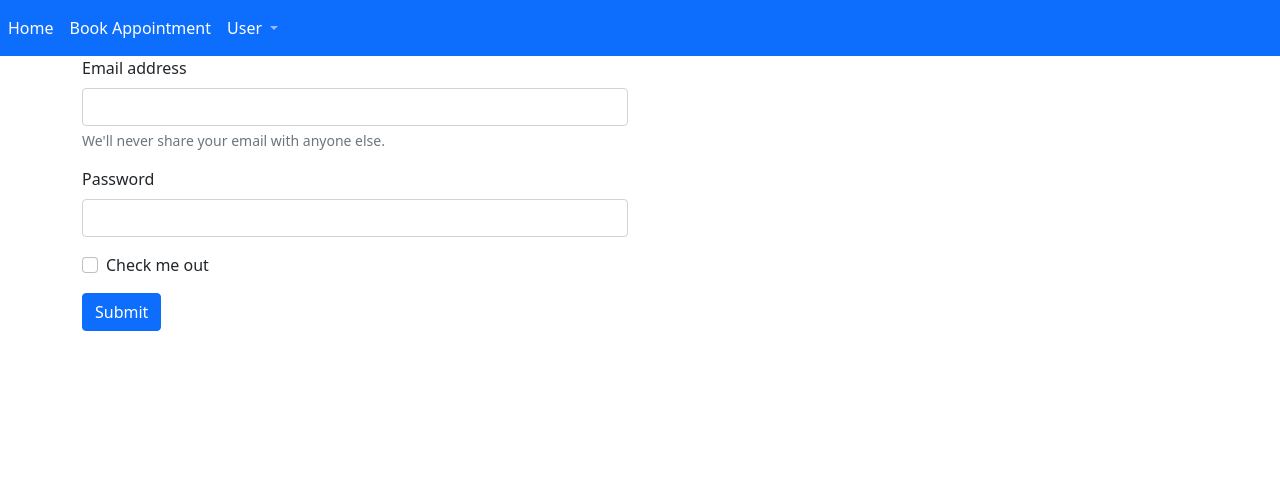
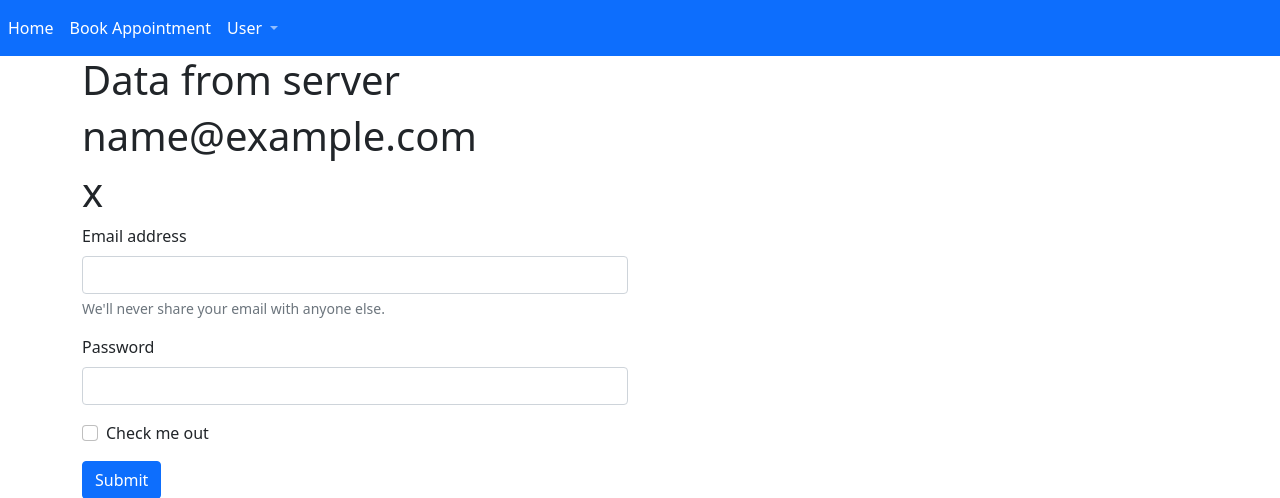
Before and after one commit to thapashishir/hospital-record-mgmt, a Flask app: template web_app/templates/add.html in a window 1280 px wide. Shown: the top 498 px of the page. Run offline with Flask 2, Linux system fonts and the light colour scheme; the template is opened without the code that fills it: most values are stand-ins (such as "Sample title", 1, 10 or a date in 2020); some libraries are stand-ins or nearby versions.

Commit message:
form handle in flask

```diff
--- a/web_app/templates/add.html
+++ b/web_app/templates/add.html
@@ -1,16 +1,19 @@
 {% extends "index.html" %}
 {% block content %}
 <div class="row">
+    <h1>Data from server</h1>
+    <h1>{{email}}</h1>
+    <h1>{{password}}</h1>
     <div class="col-md-6">
-        <form>
+        <form method="POST" action="/appointment/add">
             <div class="mb-3">
               <label for="exampleInputEmail1" class="form-label">Email address</label>
-              <input type="email" class="form-control" id="exampleInputEmail1" aria-describedby="emailHelp">
+              <input type="email" class="form-control" id="exampleInputEmail1" aria-describedby="emailHelp" name="email">
               <div id="emailHelp" class="form-text">We'll never share your email with anyone else.</div>
             </div>
             <div class="mb-3">
               <label for="exampleInputPassword1" class="form-label">Password</label>
-              <input type="password" class="form-control" id="exampleInputPassword1">
+              <input type="password" class="form-control" id="exampleInputPassword1" name="password">
             </div>
             <div class="mb-3 form-check">
               <input type="checkbox" class="form-check-input" id="exampleCheck1">
--- a/web_app/templates/appointments.html
+++ b/web_app/templates/appointments.html
@@ -10,7 +10,7 @@
   </div>
   <div class="col-md-2">
     <button type="submit" class="btn btn-primary mt-4">Search</button>
-    <button type="submit" class="btn btn-primary mt-4">Add</button>
+    <a href="/appointment/add" class="btn btn-primary mt-4">Add</a>
   </div>
 
 </div>
```
Also changed, not shown: views/view.py (+12 -1 lines).
